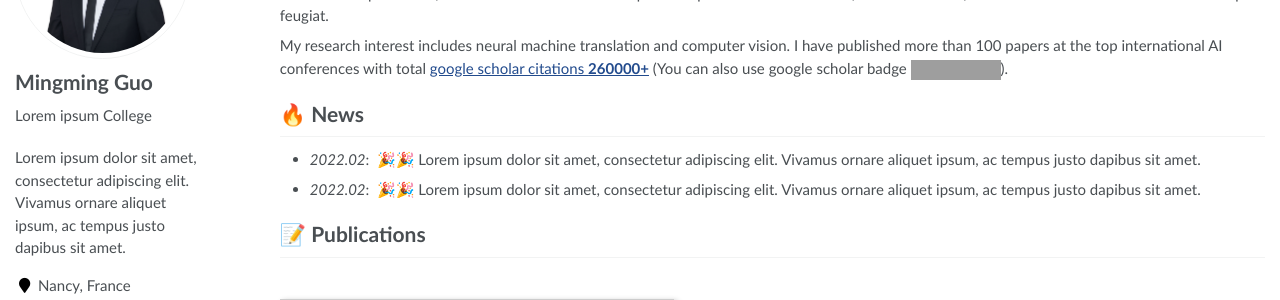
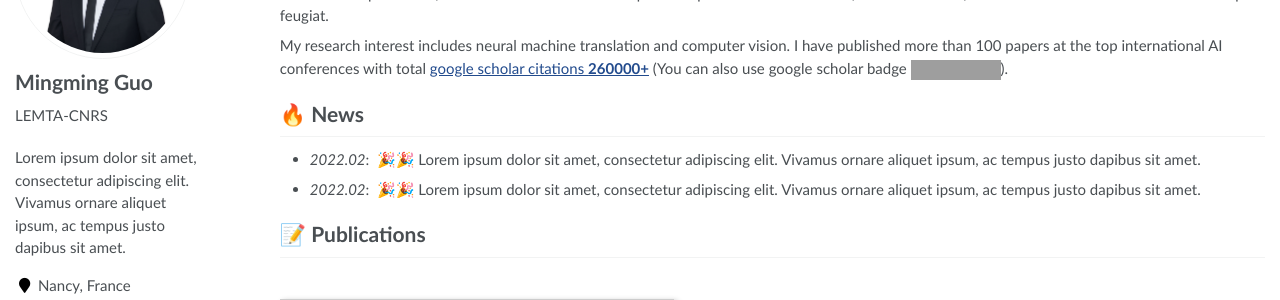
Before and after one commit to MingmingGuo/mingmingguo.github.io, a Jekyll site: the page built from _pages/about.md, in a window 1280 px wide. Shown: the part 207-507 px from the top of the page. Built offline with Jekyll 4.4.1, drawn with Linux system fonts in a browser that asks for light colours; grey boxes are pictures that could not be loaded.

Commit message:
Update _config.yml

```diff
--- a/_config.yml
+++ b/_config.yml
@@ -23,7 +23,7 @@ baidu_site_verification  :  # get baidu_site_verification from https://ziyuan.ba
 author:
   name             : "Mingming Guo"
   avatar           : "images/Ming.jpg"
-  bio              : "Lorem ipsum College"
+  bio              : "LEMTA-CNRS"
   location         : "Nancy, France"
   employer         :
   pubmed           :
```
